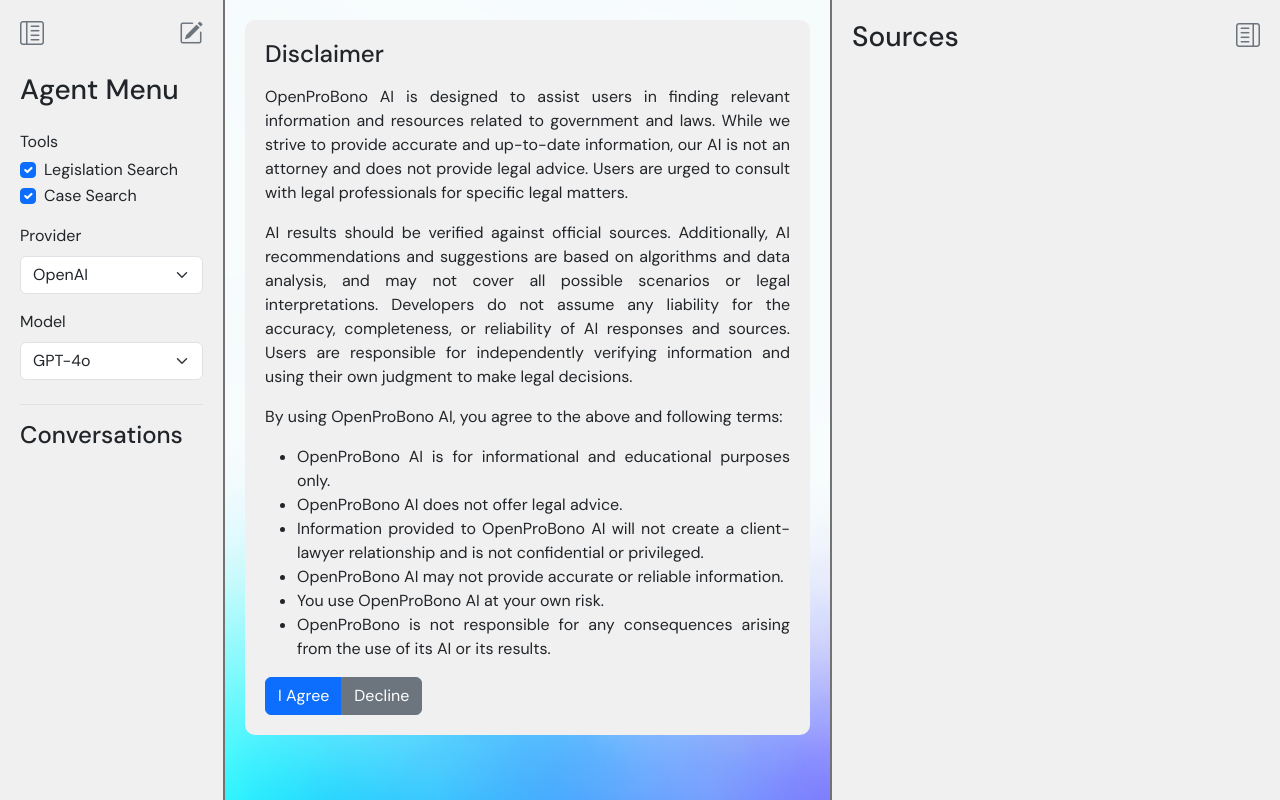
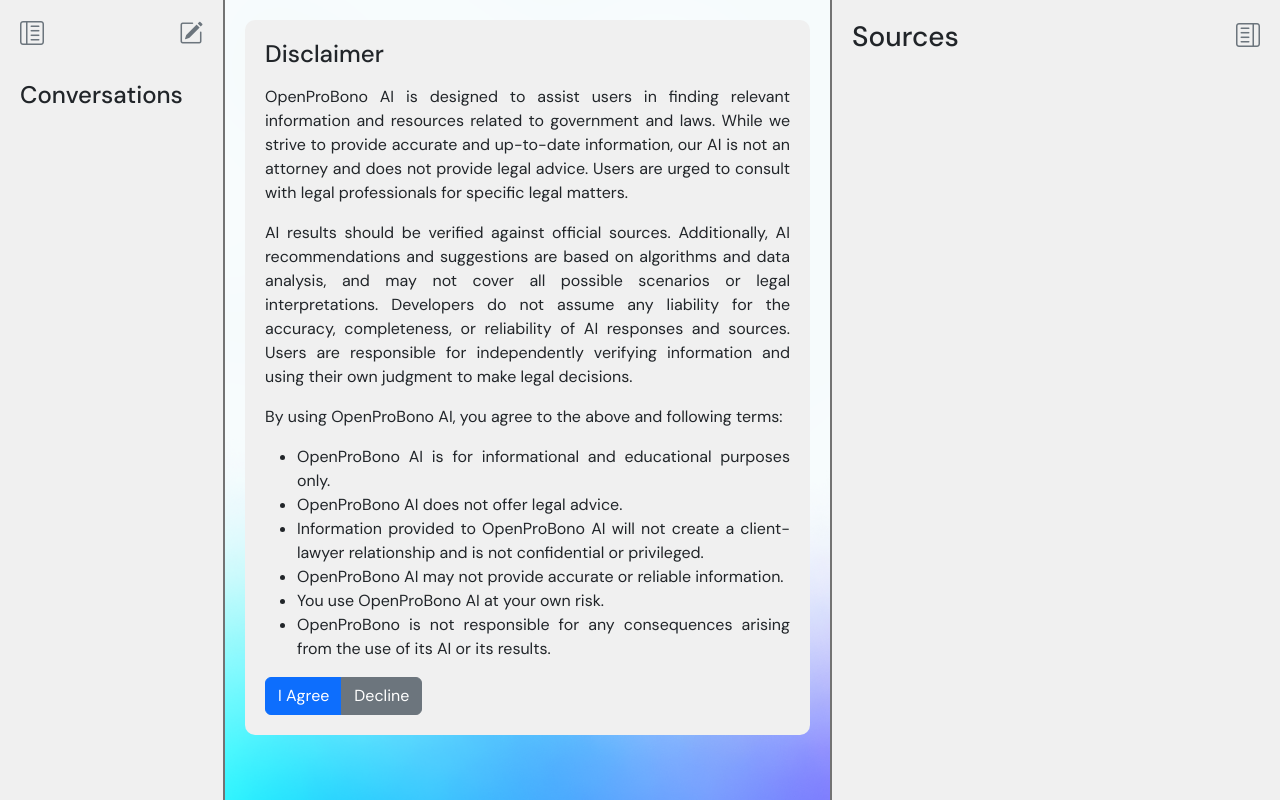
Before and after one commit to OpenProBono/agent-ui, a Flask app: page / in a window 1280 px wide. Run offline with Flask 3, Linux system fonts and the light colour scheme; some libraries are stand-ins or nearby versions.

Commit message:
remove agent controls

```diff
--- a/static/app.js
+++ b/static/app.js
@@ -959,23 +959,6 @@
     }
 });
 
-// Dependent provider and model dropdowns
-document.getElementById('provider').addEventListener('click', function () {
-    let provider = this.value;
-    let models = document.getElementById("model");
-    if (provider === "openai") {
-        models.innerHTML = `
-            <option selected value="gpt-4o-mini">GPT-4o mini</option>
-            <option value="gpt-4o">GPT-4o</option>
-        `;
-    } else if (provider === "anthropic") {
-        models.innerHTML = `
-            <option selected value="claude-3-sonnet-20240229">Claude 3 Sonnet</option>
-            <option value=claude-3-5-sonnet-20240620">Claude 3.5 Sonnet</option>
-        `;
-    }
-});
-
 // Dynamic size for user input textarea
 document.getElementById('user-input').addEventListener('input', function() {
     this.style.height = 'auto'; // Reset height to auto so height will be recalculated
--- a/static/style.css
+++ b/static/style.css
@@ -154,10 +154,6 @@
         content: "...";
     }
 }
-.conversation-history {
-    border-top: 1px solid #dee2e6;
-    padding-top: 1rem;
-}
 .time-label {
     font-size: 0.75rem;
     text-transform: uppercase;
@@ -209,17 +205,14 @@
     box-sizing: border-box;
     overflow: hidden; /* Ensures no scrollbars are visible */
 }
-
 #user-input {
     resize: none; /* Prevents manual resizing, you can remove this line if you want to allow manual resizing */
 }
-
 /* Functionality for auto-resizing textarea */
 #user-input {
     min-height: 30px; /* Set a minimum height so it doesn't start too small */
     transition: height 0.2s ease-out;
 }
-
 #user-input:focus, #user-input:invalid {
     outline: none; /* Removes default focus and invalid borders in some browsers */
 }
--- a/templates/index.html
+++ b/templates/index.html
@@ -17,36 +17,6 @@
                 <i class="bi bi-layout-text-sidebar-reverse icon h4" title="Toggle Left Sidebar"></i>
                 <i class="bi bi-pencil-square icon h4" title="New Conversation" onclick="clearSession()"></i>
             </div>
-            <form>
-                <h3 class="mb-4">Agent Menu</h3>
-                <div class="mb-3">
-                    <div class="mb-1">Tools</div>
-                    <div class="form-check">
-                        <input class="form-check-input" type="checkbox" id="government-search" checked>
-                        <label class="form-check-label" for="government-search">Legislation Search</label>
-                    </div>
-                    <div class="form-check">
-                        <input class="form-check-input" type="checkbox" id="courtlistener-search" checked>
-                        <label class="form-check-label" for="courtlistener-search">Case Search</label>
-                    </div>
-                </div>
-
-                <div class="mb-3">
-                    <label for="provider" class="form-label">Provider</label>
-                    <select class="form-select" id="provider">
-                        <option selected value="openai">OpenAI</option>
-                        <option value="anthropic">Anthropic</option>
-                    </select>
-                </div>
-
-                <div class="mb-3">
-                    <label for="model" class="form-label">Model</label>
-                    <select class="form-select" id="model">
-                        <option value="gpt-4o-mini">GPT-4o mini</option>
-                        <option selected value="gpt-4o">GPT-4o</option>
-                    </select>
-                </div>
-            </form>
 
             <div class="conversation-history mt-4">
                 <h4 class="mb-3">Conversations</h4>
```
